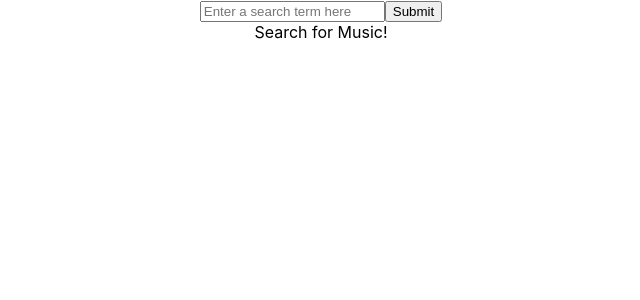
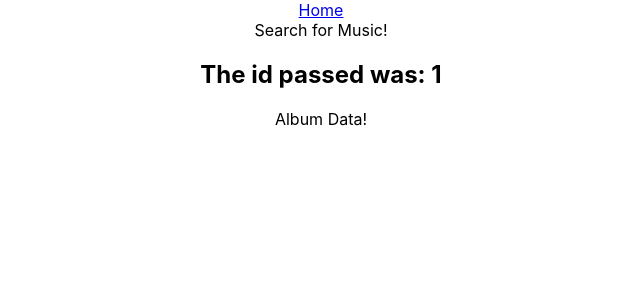
Before and after one commit to Grahambone37/Music-Library, a React (Create React App) app: page /album/1 in a window 1280 px wide. Shown: the top 300 px of the page, without its empty margins (319-959 px from the left). Built offline with nearby package versions, Linux system fonts and the light colour scheme.

Commit message:
added Routes

```diff
--- a/package.json
+++ b/package.json
@@ -8,6 +8,7 @@
     "@testing-library/user-event": "^14.4.3",
     "react": "^18.2.0",
     "react-dom": "^18.2.0",
+    "react-router-dom": "^6.8.1",
     "react-scripts": "5.0.1",
     "web-vitals": "^3.1.1"
   },
--- a/src/App.js
+++ b/src/App.js
@@ -1,8 +1,12 @@
 import './App.css';
-import React, { useState, useEffect } from 'react'
+import React, { useState, useEffect, Fragment } from 'react'
+import { BrowserRouter as Router, Routes, Route, Link } from 'react-router-dom';
 
 import Searchbar from './components/Searchbar';
 import Gallery from './components/Gallery/Gallery-Index';
+
+import ArtistView from './components/ArtistView';
+import AlbumView from './components/AlbumView';
 
 function App() {
   let [search, setSearch] = useState('')
@@ -18,8 +22,10 @@
         const response = await fetch(API_URL + search)
         const resData = await response.json()
         if (resData.results.length > 0) {
+          setMessage('')
           setData(resData.results)
         } else {
+          setData([])
           setMessage('Not Found')
         }
       }
@@ -34,9 +40,22 @@
 
   return (
     <div className="App">
-      <Searchbar handleSearch={handleSearch} />
-      {message}
-      <Gallery data={data} />
+      <Router>
+        <div>
+          <Link to="/">Home</Link>
+        </div>
+        {message}
+        <Routes>
+          <Route path="/" element={
+            <Fragment>
+              <Searchbar handleSearch={handleSearch} />
+              <Gallery data={data} />
+            </Fragment>
+          } />
+          <Route path="/album/:id" element={<AlbumView />} />
+          <Route path="/artist/:id" element={<ArtistView />} />
+        </Routes>
+      </Router>
     </div>
   );
 }
--- /dev/null
+++ b/src/components/AlbumView.js
@@ -0,0 +1,14 @@
+import React, { useState, useEffect } from 'react'
+import { useParams } from 'react-router-dom'
+
+export default function AlbumView() {
+    const { id } = useParams()
+    const [ albumData, setAlbumData ] = useState('')
+
+    return (
+        <div>
+            <h2>The id passed was: {id}</h2>
+            <p>Album Data!</p>
+        </div>
+    )
+}
--- /dev/null
+++ b/src/components/ArtistView.js
@@ -0,0 +1,14 @@
+import React, { useState, useEffect } from 'react'
+import { useParams } from 'react-router-dom'
+
+export default function ArtistView() {
+    const { id } = useParams()
+    const [ artistData, setArtistData ] = useState('')
+
+    return (
+        <div>
+            <h2>The id passed was: {id}</h2>
+            <p>Artist Data!</p>
+        </div>
+    )
+}
--- a/src/components/Gallery/Gallery-Item.js
+++ b/src/components/Gallery/Gallery-Item.js
@@ -1,4 +1,5 @@
 import React, { useState } from 'react'
+import { Link } from 'react-router-dom'
 
 export default function GalleryItem(props) {
     let [view, setView] = useState(false)
@@ -12,7 +13,7 @@
 
     const detailStyle = {
         "width": "80vw",
-        "height": "20vh",
+        "minHeight": "20vh",
         "border": "1px solid black",
         "margin": "2px",
         "backgroundImage": `url(${props.item.artworkUrl100})`,
@@ -35,7 +36,16 @@
         return (
             <div style={detailStyle}>
                 <h2>{props.item.trackName}</h2>
-                <h3>{props.item.collectionName}</h3>
+                <h3>
+                    <Link to={`/artist/${props.item.artistId}`}>
+                        {props.item.artistName}
+                    </Link>
+                </h3>
+                <h3>
+                    <Link to={`/album/${props.item.collectionId}`}>
+                        {props.item.collectionName}
+                    </Link>
+                </h3>
                 <h4>{props.item.primaryGenreName}</h4>
                 <h4>{props.item.releaseDate}</h4>
             </div>
```
Also changed, not shown: 1 other file (tests, documents, lock files or other folders).
